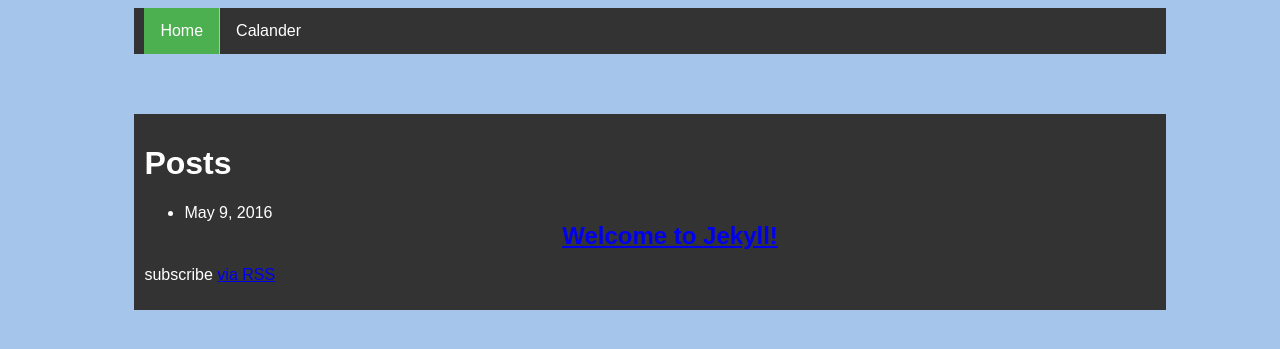
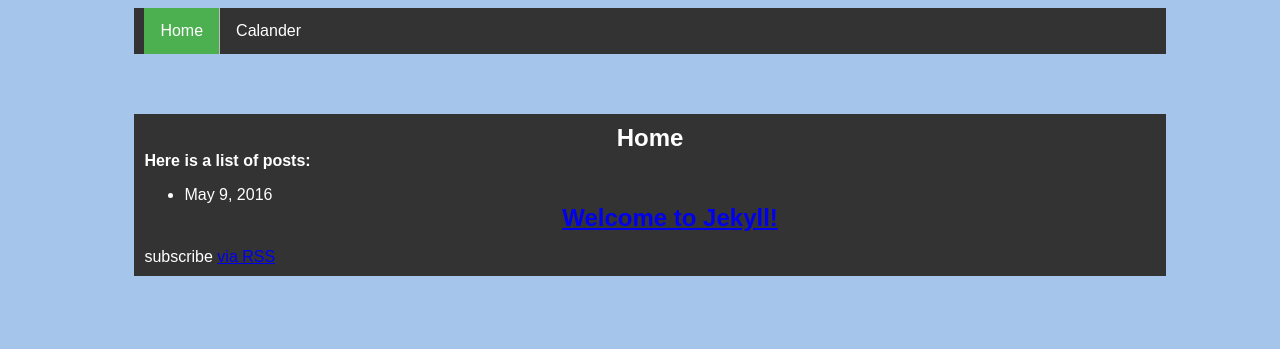
Before and after one commit to jm8/HCC, a Jekyll site: the page built from index.html, in a window 1280 px wide. Shown: the top 349 px of the page. Built offline with Jekyll 4.4.1, drawn with Linux system fonts in a browser that asks for light colours.

Commit message:
Made index nicer
Changed heading to "home" and removed unnecessary code.

```diff
--- a/index.html
+++ b/index.html
@@ -2,10 +2,9 @@
 layout: default
 ---
 
-<div class="home">
 
-  <h1 class="page-heading">Posts</h1>
-
+  <h2>Home</h2>
+  <b>Here is a list of posts:</b>
   <ul class="post-list">
     {% for post in site.posts %}
       <li>
@@ -18,6 +17,4 @@ layout: default
     {% endfor %}
   </ul>
 
-  <p class="rss-subscribe">subscribe <a href="{{ "/feed.xml" | prepend: site.baseurl }}">via RSS</a></p>
-
-</div>
+  subscribe <a href="{{ "/feed.xml" | prepend: site.baseurl }}">via RSS</a>
```
